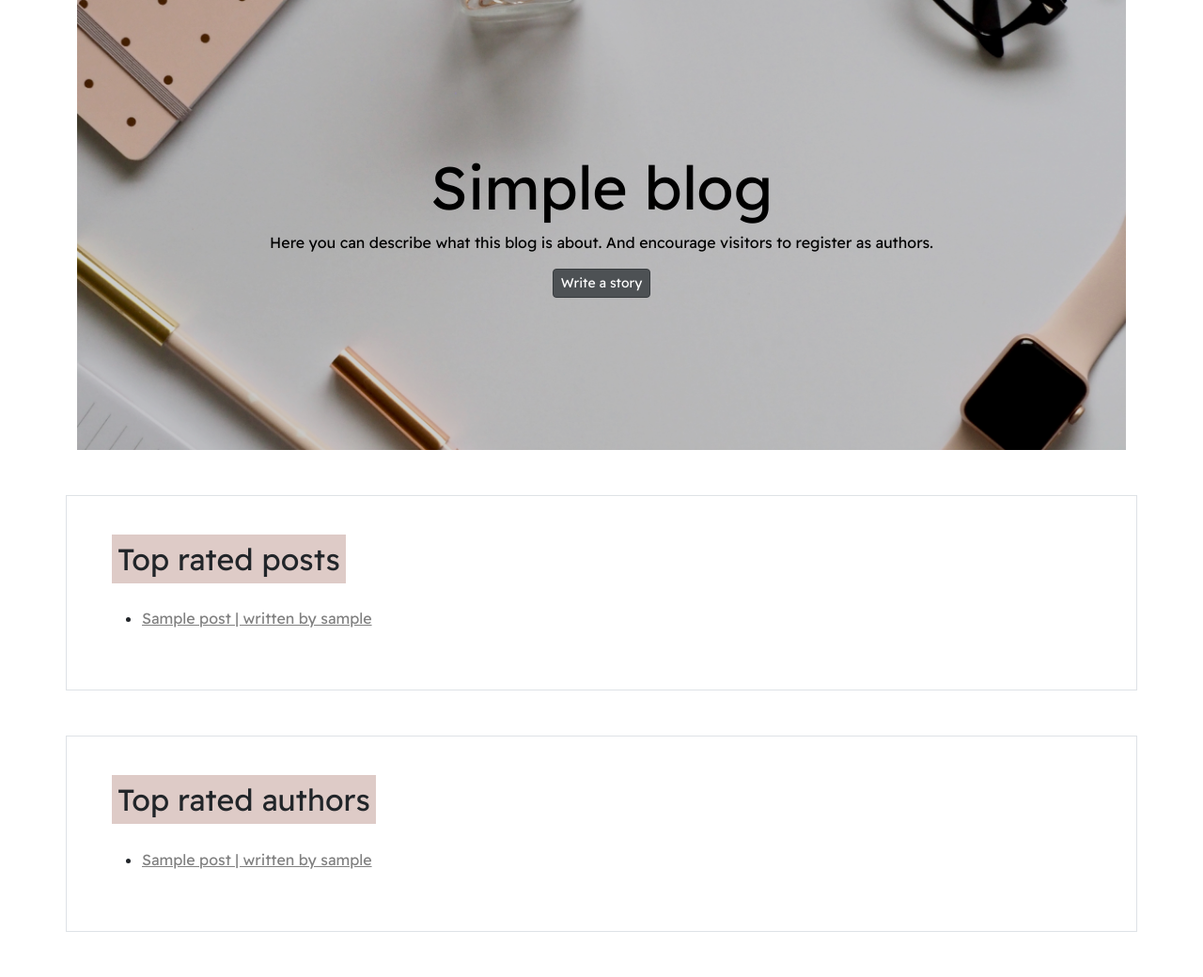
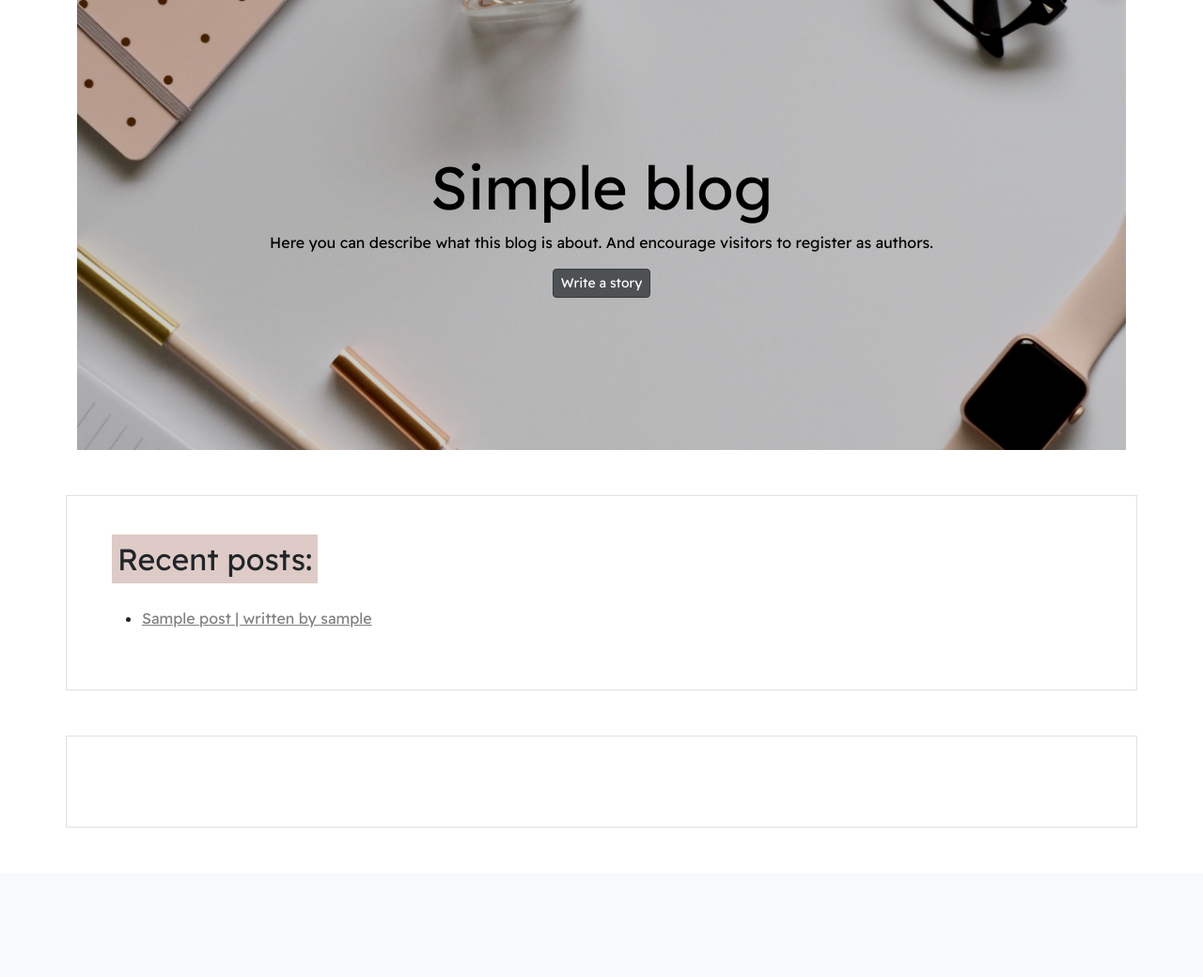
Before and after one commit to katarzynaheller/blog_with_ratings, a Django app: page / in a window 1280 px wide. Shown: the part 57-1097 px from the top of the page at 94% size. After the commit the page ends 938 px from the top, so only its background shows below. Run offline with Django 4.2, Linux system fonts and the light colour scheme; tables that the repository leaves empty hold one stand-in row (values such as "Sample post"); parts of the project's set-up code (start-up, migrations or seed data) failed here and were passed over.

Commit message:
function for displaying top posts when rated

```diff
--- a/blog/models.py
+++ b/blog/models.py
@@ -14,6 +14,9 @@
 
     def get_absolute_url(self):
         return reverse("category", kwargs={"pk": self.pk})
+
+    class Meta:
+        verbose_name_plural = 'Categories'
 
 
 class Post(models.Model):
--- a/blog/templates/base.html
+++ b/blog/templates/base.html
@@ -60,7 +60,7 @@
             {% endif %}
         </div>
     </nav>
-
+<!-- Page container -->
     <div class="container">
         {% block content %}
         {% endblock content %}
--- a/blog/templates/home.html
+++ b/blog/templates/home.html
@@ -1,7 +1,7 @@
 {% extends 'base.html' %}
 {% load static %}
 {% block content %}
-
+<!-- Hero section -->
 <div class="masthead" style="background-image: url('{% static 'images/blog_background.jpg' %}')">
     <div class="color-overlay d-flex flex-column justify-content-center align-items-center">
         <h1>Simple blog</h1>
@@ -14,30 +14,27 @@
     </div>
 </div>
 </div>
-
+<!-- Posts ordered by date -->
 <div class="container p-5 my-5 border">
-    <h2><mark>Top rated posts</mark></h2>
+    <h2><mark>Recent posts:</mark></h2>
     <br>
     <ul>
         {% for post in post_list %}
         <li><a href=" {% url 'post_detail' post.pk %}">{{ post.title }} | written by {{ post.author }} </a> <br />
         </li>
         {% endfor %}
-
-
     </ul>
 </div>
-
+<!-- Posts ordered by rating -->
 <div class="container p-5 my-5 border">
-    <h2><mark>Top rated authors</mark></h2>
-    <br>
-    <ul>
-        {% for post in post_list %}
-        <li><a href=" {% url 'post_detail' post.pk %}">{{ post.title }} | written by {{ post.author }} </a> <br />
-        </li>
-        {% endfor %}
-
-
+    {% if top_posts %}
+        <h2><mark>Top rated posts:</mark></h2>
+        <br>
+        <ul>
+            {% for post in top_posts %}
+                <li><a href=" {% url 'post_detail' post.pk %}">{{ post.title }} | rated {{ post.average_rating|floatformat:1 }} </a><br /></li>
+            {% endfor %}
+        {% endif %}
     </ul>
 </div>
 
--- a/blog/templates/post_detail.html
+++ b/blog/templates/post_detail.html
@@ -27,7 +27,7 @@
         <a class="btn btn-outline-dark" href="{% url 'post_delete' post.pk %}" type="button">Delete</a>
     </div>
     <div class="container p-5 my-5 border">
-        {% if post.average_rating > 1%}
+        {% if post.average_rating > 1 %}
         <p><mark>Current rating: {{ post.average_rating|floatformat:1}}</mark></p>
         {% else %}
         {{ post.average_rating|default_if_none:""}}
```
